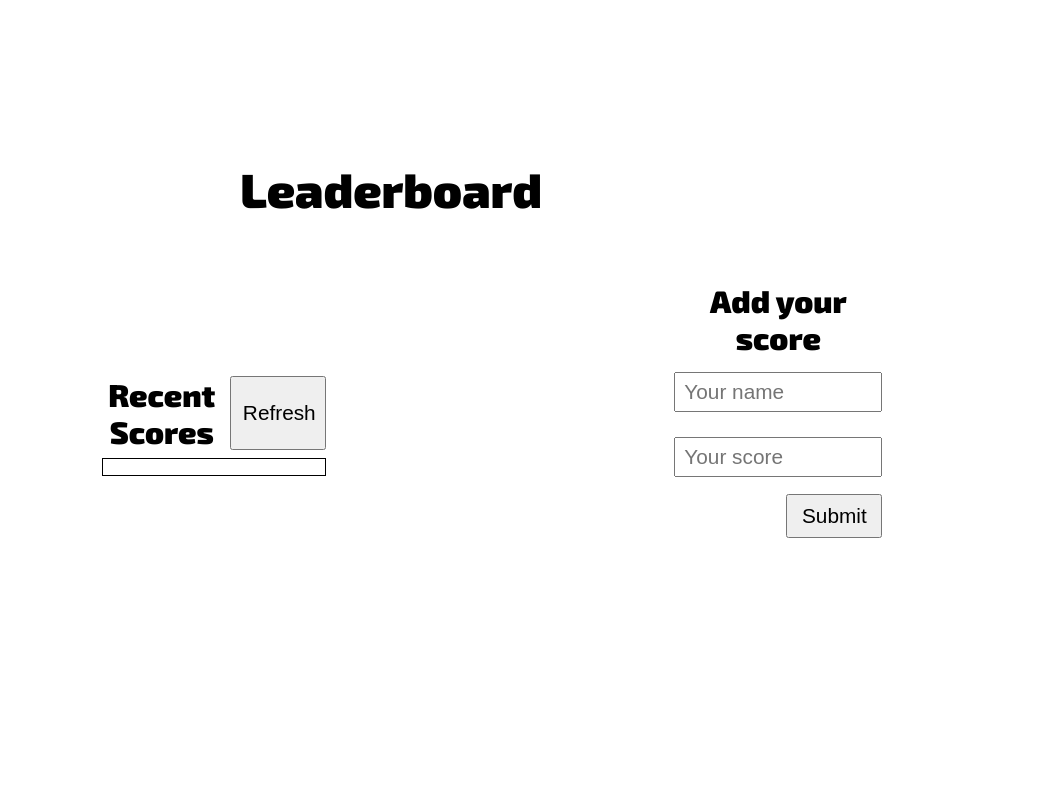
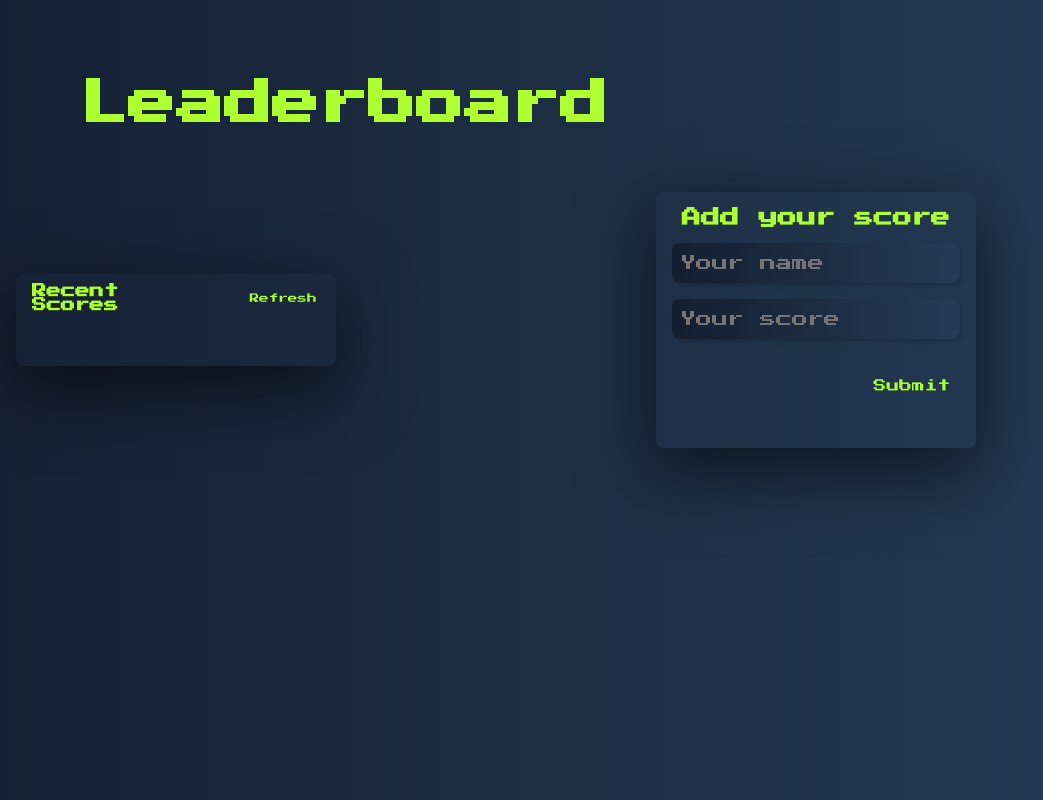
Before and after one commit to mosidrum/Leaderboard, a website built with webpack: page src/index.html in a window 1280 px wide. Shown: the whole page, without its empty margins (144-1187 px from the left). Built offline with nearby package versions, Linux system fonts and the light colour scheme; no server answers.

Commit message:
Added styles

```diff
--- a/src/index.html
+++ b/src/index.html
@@ -14,9 +14,11 @@
         <h2>Recent Scores</h2>
         <button class="refresh">Refresh</button>
       </div>
-      <ul class="scorelist">
-        <!-- score list goes here-->
-      </ul>
+      <div class="scorelist-container">
+        <ul class="scorelist">
+          <!-- score list goes here-->
+        </ul>
+      </div>
     </div>
     <form action="#">
       <h2 class="form-title">
--- a/src/style.css
+++ b/src/style.css
@@ -1,5 +1,4 @@
-@import url('https://fonts.googleapis.com/css2?family=Exo+2:wght@200;300;400;900&display=swap');
-
+@import url('https://fonts.googleapis.com/css2?family=Press+Start+2P&display=swap');
 * {
   padding: 0;
   margin: 0;
@@ -7,44 +6,47 @@
 }
 
 body {
-  font-family: 'Exo 2', sans-serif;
-  padding: 10rem;
-  width: 100%;
-  display: flex;
-  flex-direction: column;
-  gap: 3rem;
-  position: relative;
+  font-family: 'Press Start 2P', cursive;
+  padding-top: 5rem;
+  background-image: linear-gradient(to right, #141e30, #243b55);
+  color: greenyellow;
 }
 
 .content {
-  display: inline-block;
+  display: flex;
   flex-direction: row;
+  align-items: center;
+  justify-content: center;
   text-align: center;
   width: 100%;
-  font-size: 1.3rem;
+  font-size: 1rem;
+  margin-top: 5%;
 }
 
 .title {
+  text-align: left;
   font-size: 3rem;
   margin-left: 14rem;
 }
 
 .score {
-  display: inline-flex;
-  vertical-align: middle;
+  display: flex;
   flex-direction: column;
   margin-right: 20rem;
   padding: 0.5rem;
   width: 25%;
-  font-size: 1.3rem;
+  font-size: 1rem;
+  box-shadow: rgba(0, 0, 0, 0.56) 0px 22px 70px 4px;
+  border: none;
+  border-radius: 0.5rem;
 }
 
 .scorelist {
-  display: inline-block;
-  margin-top: 0.5rem;
-  border: 1px solid #000;
+ padding: 10px;
+}
+
+.scorelist li {
   padding: 0.5rem;
-  text-align: left;
 }
 
 .score ul li {
@@ -57,13 +59,36 @@ form button {
   bottom: 3rem;
   right: 1rem;
   padding: 0.5rem;
-  font-size: 1.3rem;
+  font-size: 0.8rem;
+  color: greenyellow;
+  outline: none;
+  background: inherit;
+  border: none;
+  font-family: 'Press Start 2P', cursive;
+  border-radius: 0.5rem;
+}
+
+.scorelist-container {
+  display: flex;
+  width: 100%;
+  height: auto;
+  overflow: auto;
+  flex-direction: column;
+  margin-top: 0.5rem;
+  padding: 0.5rem;
+  text-align: left;
 }
 
 .scoreheading button {
   width: 6rem;
+  text-align: center;
   padding: 0.7rem;
-  font-size: 1.3rem;
+  font-size: 0.6rem;
+  font-family: 'Press Start 2P', cursive;
+}
+
+.scoreheading h2 {
+  font-size: 0.9rem;
 }
 
 form button:hover {
@@ -73,7 +98,18 @@ form button:hover {
 .scoreheading {
   display: flex;
   flex-direction: row;
-  gap: 0.5rem;
+  align-items: center;
+  justify-content: space-between;
+  justify-content: center;
+  gap: 7rem;
+}
+
+.scoreheading button {
+  border-radius: 0.5rem;
+  border: none;
+  outline: none;
+  background: inherit;
+  color: greenyellow;
 }
 
 .scoreheading button:hover {
@@ -82,21 +118,35 @@ form button:hover {
 
 form {
   width: 25%;
+  border: none;
+  border-radius: 0.5rem;
   padding: 1rem;
-  height: 20rem;
-  display: inline-flex;
-  vertical-align: middle;
+  height: 16rem;
+  display: flex;
   flex-direction: column;
   position: relative;
+  box-shadow: rgba(0, 0, 0, 0.56) 0px 22px 70px 4px;
 }
 
 form input {
   width: 100%;
+  border: none;
+  outline: none;
   height: 2.5rem;
-  font-size: 1.3rem;
+  font-size: 1rem;
+  box-shadow: rgba(0, 0, 0, 0.15) 2.4px 2.4px 3.2px;
+  background-image: linear-gradient(to right, #141e30, #243b55);
+  color: greenyellow;
   padding: 0.5rem;
+  border-radius: 0.5rem;
+  font-family: 'Press Start 2P', cursive;
+}
+
+form input:focus {
+  outline: none;
 }
 
 .form-title {
+  font-size: 1.2rem;
   padding-bottom: 1rem;
 }
```
Also changed, not shown: dist/main.js.
